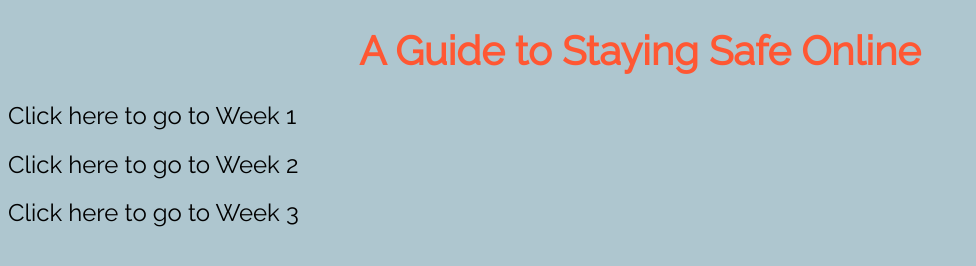
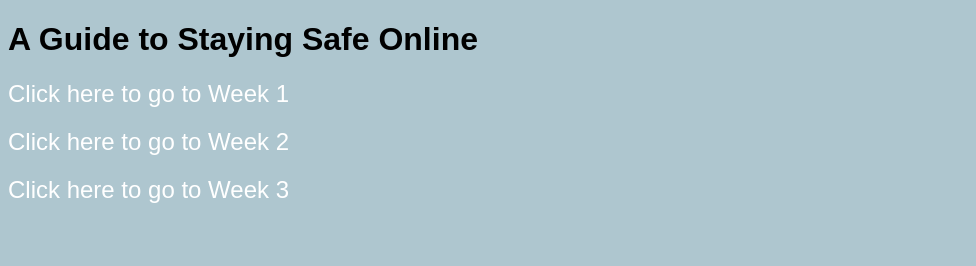
Before and after one commit to cshrs/cshrsMAD, a plain HTML site: page index.html in a window 1280 px wide. Shown: the whole page, without its empty margins (0-976 px from the left). Drawn offline with Linux system fonts and the light colour scheme.

Commit message:
Add files via upload

```diff
--- a/index.html
+++ b/index.html
@@ -11,19 +11,11 @@
 	    <meta name="viewport" content="width=device-width, initial-scale=1.0">
 	    <title>Your Website Title</title>
 	    <link rel="stylesheet" href="css/style.css"> <!-- Link to your external CSS file -->
-			<link href="https://fonts.googleapis.com/css2?family=Raleway&display=swap" rel="stylesheet">
+			<link href="https://fonts.googleapis.com/css?family=Crimson+Text|Work+Sans:400,700" rel="stylesheet">
 
 			<meta charset="UTF-8">
 			<meta name="viewport" content="width=device-width, initial-scale=1.0">
 			<title>Your Webpage</title>
-			<style>
-			 h1 {
-			            font-weight: bold;
-			            color: #FF5733;
-			            font-size: 40px;
-			            text-align: center;
-			        }
-			</style>
 
 			<!-- Link styles-->
 
@@ -31,13 +23,13 @@
 		         /* Remove underlines and set the color */
 		         a {
 		             text-decoration: none; /* Remove underlines */
-		             color: #000000; /* Set the color to black, or any color you prefer */
+		             color: #ffff; /* Set the color to black, or any color you prefer */
 								 font-weight: normal;
 		         }
 		     </style>
 
 				 <div id="Navigation Page">
-				 	<h1>A Guide to Staying Safe Online</h1>
+				 	<h1 class="special-h1">A Guide to Staying Safe Online</h1>
 
 					<!-- Navigation Week 1 -->
 				 			<meta charset="UTF-8">
```
Also changed, not shown: Week 1.html (+1 -1 lines), Week 2.html (+2 -2 lines), Week 3.html (+2 -2 lines).
